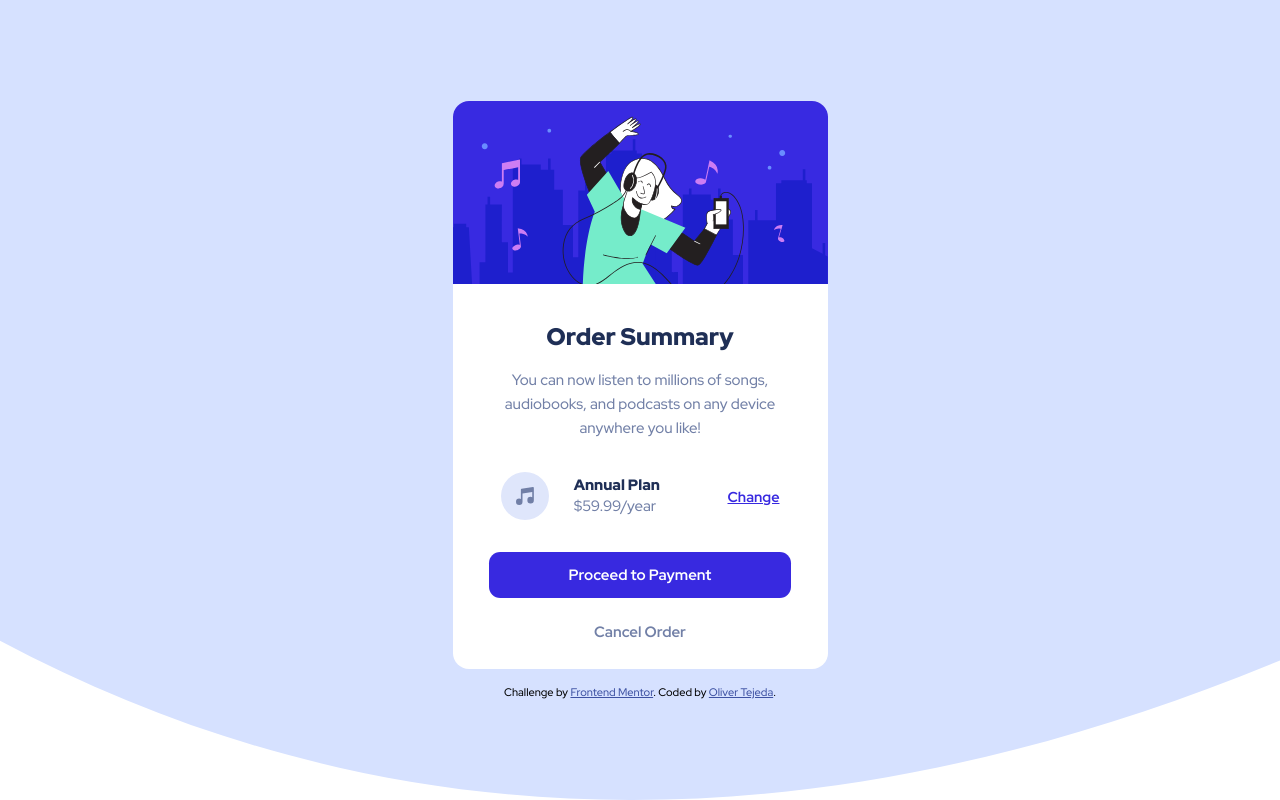
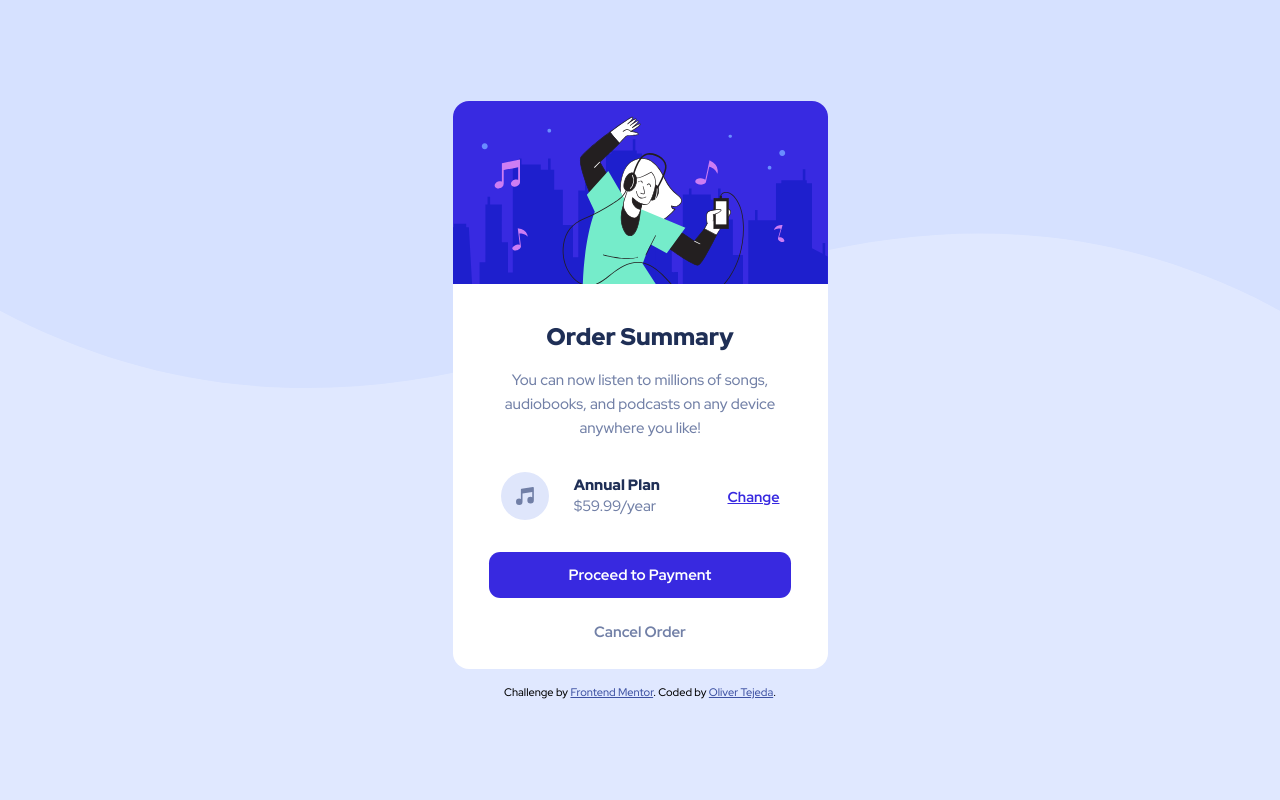
Before and after one commit to ov3rst/Order-summary-component, a plain HTML site: page index.html in a window 1280 px wide. Drawn offline with Linux system fonts and the light colour scheme.

Commit message:
refactoring code

```diff
--- a/assets/styles.css
+++ b/assets/styles.css
@@ -28,9 +28,10 @@ html {
 }
 
 body {
+  background-color: var(--Pale-blue);
   background-image: url(./images/pattern-background-mobile.svg);
   background-repeat: no-repeat;
-  background-size: cover;
+  background-size: 100%;
   margin: 0;
   height: 100vh;
   display: flex;
```
